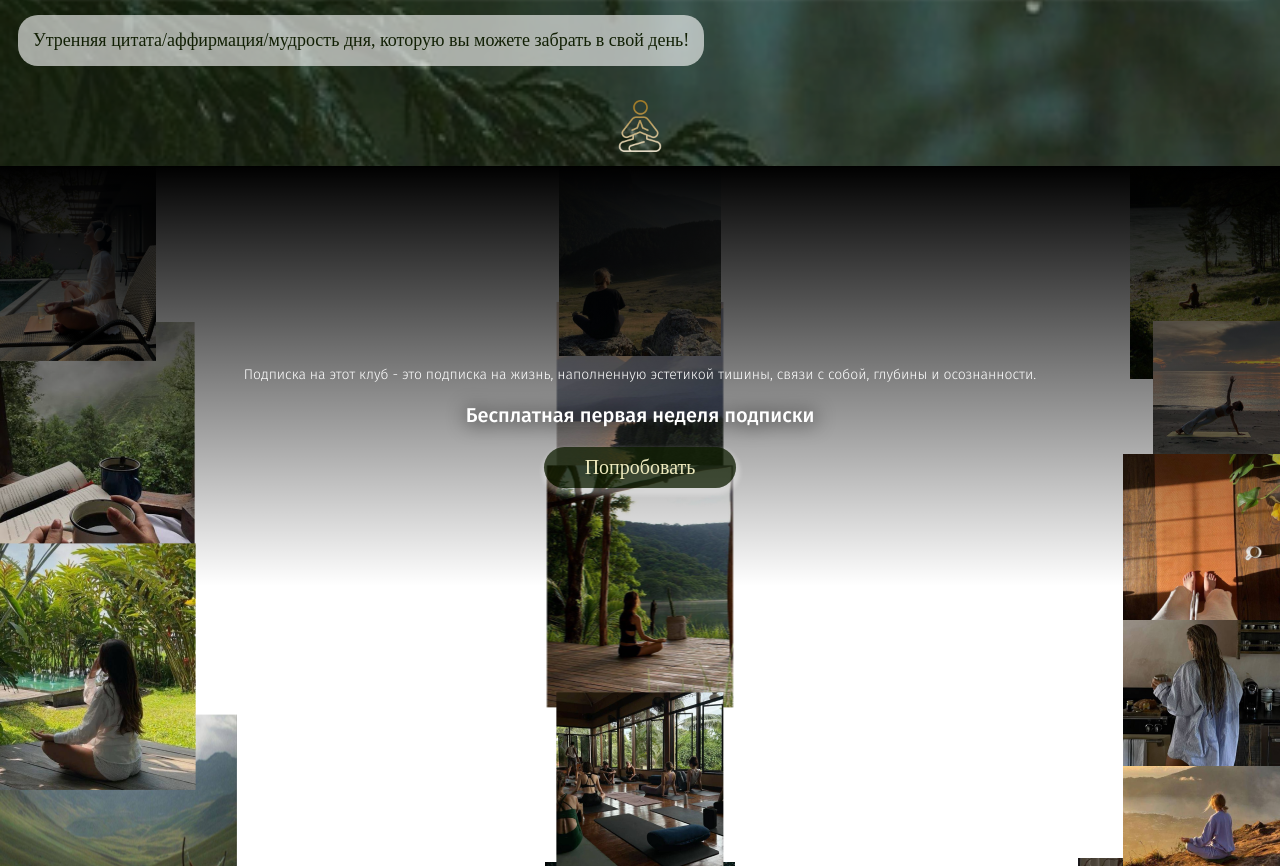
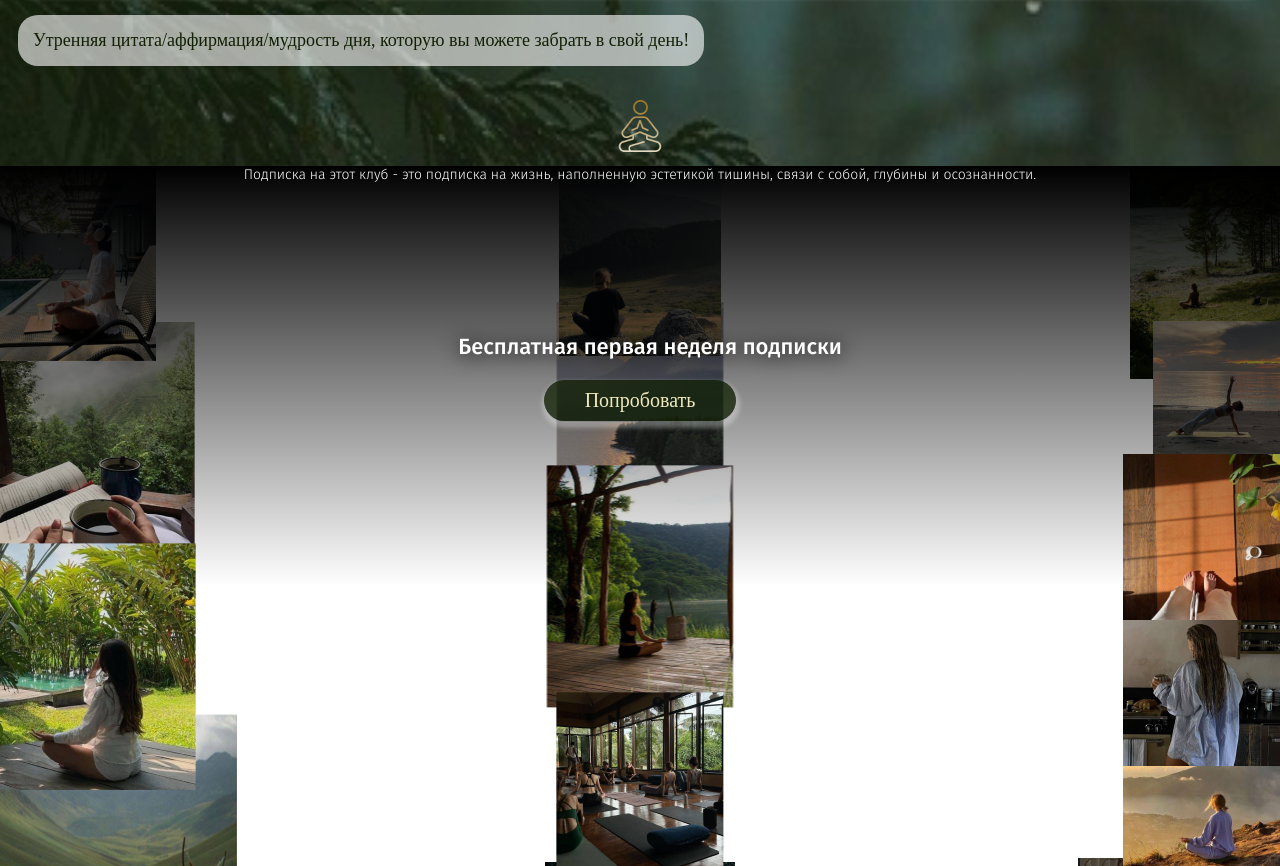
Before and after one commit to AbShamilDev/tishina, a React (Create React App) app: page / in a window 1280 px wide. Shown: the part 2233-3099 px from the top of the page. Built offline with nearby package versions, Linux system fonts and the light colour scheme; a web font is replaced by a local one.

Commit message:
Другая косметика

```diff
--- a/src/components/TryItLink/TryItLink.style.scss
+++ b/src/components/TryItLink/TryItLink.style.scss
@@ -1,22 +1,18 @@
 .try_it_container {
-  width: 80%;
+  width: 90%;
   gap: 20px;
   margin-top: 50px;
   opacity: 0;
   animation: 1s ease forwards;
 
   p {
+    margin: 150px 0 0 20px;
     font-family: Fira Sans, serif;
-    font-size: 14px;
-    font-weight: 300;
+    font-size: 22px;
+    font-weight: 500;
+    filter: drop-shadow(1px 1px 10px black);
     text-align: center;
     color: white;
-  }
-
-  .free {
-    font-size: 20px;
-    font-weight: 500;
-    filter: drop-shadow(1px 1px 10px black);
   }
 
   a {
--- a/src/components/TryItLink/TryItLink.tsx
+++ b/src/components/TryItLink/TryItLink.tsx
@@ -42,12 +42,7 @@ const TryItLink = memo(() => {
 
   return (
     <div className="try_it_container">
-      <p>
-        Подписка на этот клуб - это подписка на жизнь, наполненную эстетикой тишины, связи с собой,
-        глубины и осознанности.
-      </p>
-
-      <p className="free">Бесплатная первая неделя подписки</p>
+      <p>Бесплатная первая неделя подписки</p>
 
       <a
         onClick={(ev) => {
--- a/src/sections/TryItSection/TryItSection.style.scss
+++ b/src/sections/TryItSection/TryItSection.style.scss
@@ -6,10 +6,17 @@
     align-items: center;
   }
 
-  padding-top: 200px;
+  > p {
+    font-family: Fira Sans, serif;
+    font-size: 14px;
+    font-weight: 300;
+    text-align: center;
+    width: 80%;
+    color: white;
+  }
+
   position: relative;
   background: linear-gradient(black, transparent 60%);
-  position: relative;
   width: 100%;
   height: 700px;
 
--- a/src/sections/TryItSection/TryItSection.tsx
+++ b/src/sections/TryItSection/TryItSection.tsx
@@ -12,10 +12,14 @@ const TryItSection = forwardRef<HTMLDivElement, TryItSectionProps>(({ active, sc
   const reff = ref as RefObject<HTMLDivElement>;
 
   return (
-    <div className={`try_it_wrapper ${active ? "active" : ""}`} ref={ref}>
+    <section className={`try_it_wrapper ${active ? "active" : ""}`} ref={ref}>
+      <p>
+        Подписка на этот клуб - это подписка на жизнь, наполненную эстетикой тишины, связи с собой,
+        глубины и осознанности.
+      </p>
       <TryItLink />
       <TryItBackground scroll={scroll} offsetTop={reff.current ? reff.current.offsetTop : 0} />
-    </div>
+    </section>
   );
 });
 
```
